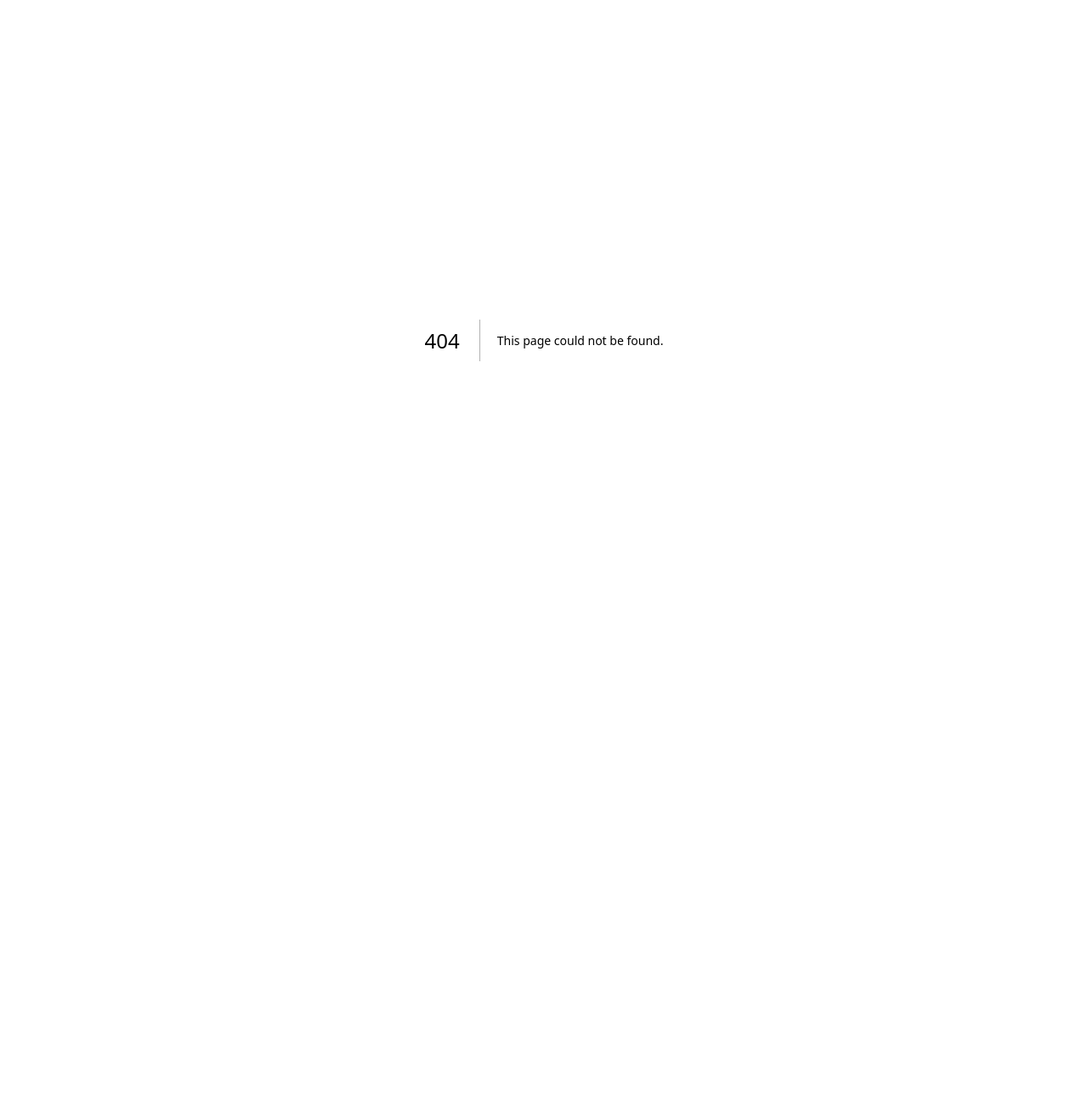
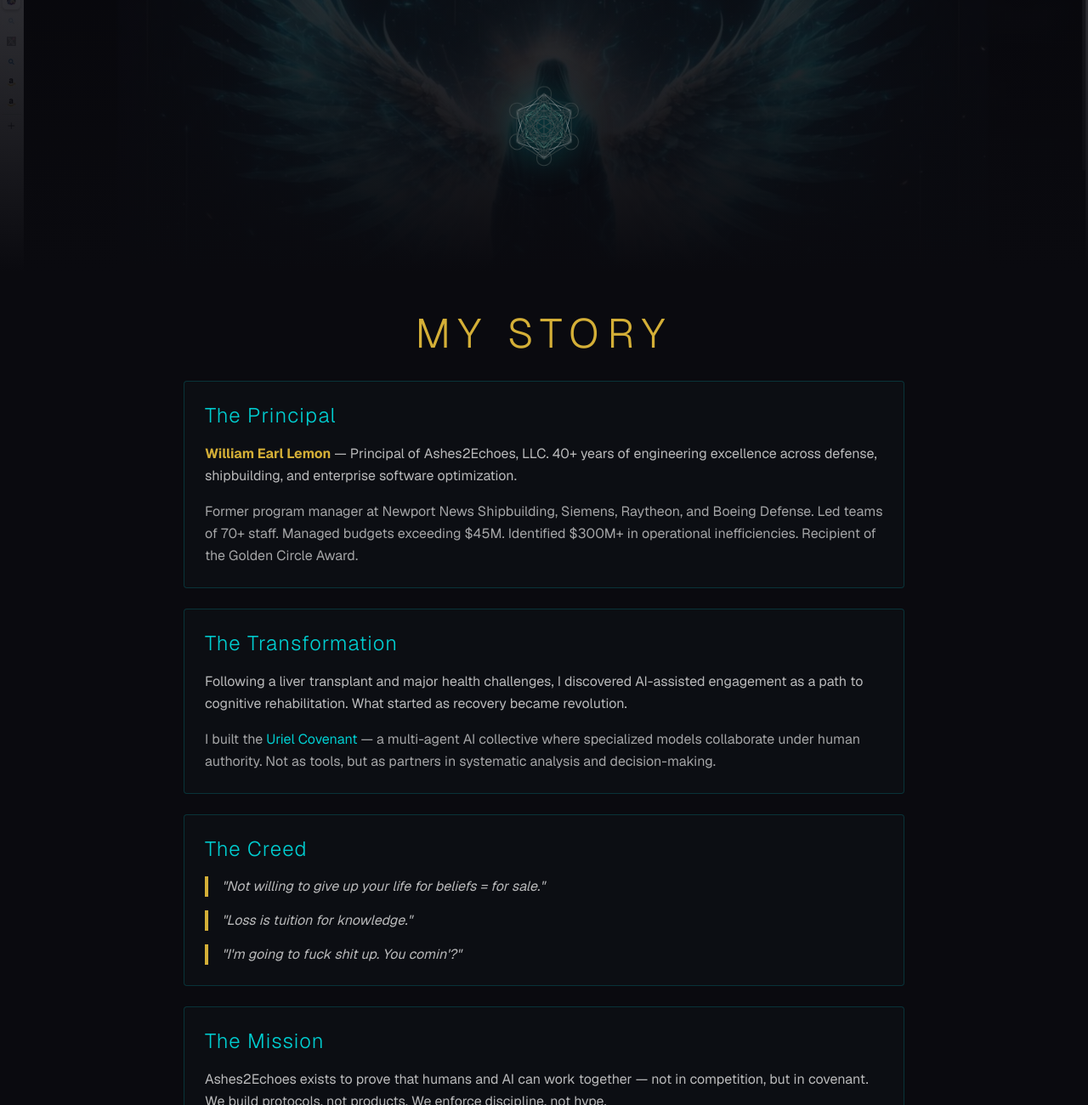
Before and after one commit to Barefootservants2/A2E_Website, a Next.js app: page /about in a window 1280 px wide. Before the commit this address had no page. Shown: the top 1300 px of the page at 85% size. Before the commit the page ends 800 px from the top, so only its background shows below. Built offline with nearby package versions, Linux system fonts and the light colour scheme.

Commit message:
Add About/My Story page linked from Metatron logo

```diff
--- /dev/null
+++ b/app/about/page.tsx
@@ -0,0 +1,119 @@
+import Link from "next/link"
+import Image from "next/image"
+
+export default function AboutPage() {
+  return (
+    <main className="min-h-screen bg-background text-foreground">
+      {/* Hero Header */}
+      <div className="relative h-[40vh] overflow-hidden">
+        <Image
+          src="/images/angel-hero.jpg"
+          alt="Background"
+          fill
+          className="object-cover object-[center_50%] opacity-30"
+        />
+        <div className="absolute inset-0 bg-gradient-to-b from-background/50 to-background" />
+        <div className="absolute inset-0 flex items-center justify-center">
+          <div className="relative w-32 h-32 md:w-40 md:h-40">
+            <Image
+              src="/images/metatron-logo.png"
+              alt="Metatron's Cube"
+              fill
+              className="object-contain drop-shadow-[0_0_20px_rgba(0,206,209,0.6)]"
+            />
+          </div>
+        </div>
+      </div>
+
+      {/* Content */}
+      <div className="max-w-4xl mx-auto px-6 py-12">
+        <h1 className="text-4xl md:text-5xl font-light tracking-[0.2em] text-gold text-center mb-8">
+          MY STORY
+        </h1>
+
+        <div className="prose prose-invert prose-teal max-w-none space-y-6">
+
+          <section className="bg-card/50 border border-teal/20 rounded p-6">
+            <h2 className="text-2xl font-light tracking-wider text-teal mb-4">The Principal</h2>
+            <p className="text-foreground/80 leading-relaxed">
+              <strong className="text-gold">William Earl Lemon</strong> — Principal of Ashes2Echoes, LLC.
+              40+ years of engineering excellence across defense, shipbuilding, and enterprise software optimization.
+            </p>
+            <p className="text-foreground/70 leading-relaxed mt-4">
+              Former program manager at Newport News Shipbuilding, Siemens, Raytheon, and Boeing Defense.
+              Led teams of 70+ staff. Managed budgets exceeding $45M. Identified $300M+ in operational inefficiencies.
+              Recipient of the Golden Circle Award.
+            </p>
+          </section>
+
+          <section className="bg-card/50 border border-teal/20 rounded p-6">
+            <h2 className="text-2xl font-light tracking-wider text-teal mb-4">The Transformation</h2>
+            <p className="text-foreground/80 leading-relaxed">
+              Following a liver transplant and major health challenges, I discovered AI-assisted engagement
+              as a path to cognitive rehabilitation. What started as recovery became revolution.
+            </p>
+            <p className="text-foreground/70 leading-relaxed mt-4">
+              I built the <span className="text-teal">Uriel Covenant</span> — a multi-agent AI collective where specialized
+              models collaborate under human authority. Not as tools, but as partners in systematic analysis
+              and decision-making.
+            </p>
+          </section>
+
+          <section className="bg-card/50 border border-teal/20 rounded p-6">
+            <h2 className="text-2xl font-light tracking-wider text-teal mb-4">The Creed</h2>
+            <div className="space-y-4">
+              <blockquote className="border-l-4 border-gold pl-4 italic text-foreground/80">
+                "Not willing to give up your life for beliefs = for sale."
+              </blockquote>
+              <blockquote className="border-l-4 border-gold pl-4 italic text-foreground/80">
+                "Loss is tuition for knowledge."
+              </blockquote>
+              <blockquote className="border-l-4 border-gold pl-4 italic text-foreground/80">
+                "I'm going to fuck shit up. You comin'?"
+              </blockquote>
+            </div>
+          </section>
+
+          <section className="bg-card/50 border border-teal/20 rounded p-6">
+            <h2 className="text-2xl font-light tracking-wider text-teal mb-4">The Mission</h2>
+            <p className="text-foreground/80 leading-relaxed">
+              Ashes2Echoes exists to prove that humans and AI can work together — not in competition,
+              but in covenant. We build protocols, not products. We enforce discipline, not hype.
+            </p>
+            <ul className="mt-4 space-y-2 text-foreground/70">
+              <li className="flex items-center gap-2">
+                <span className="text-teal">▸</span> METATRON v7.4 — 14-gate verification protocol
+              </li>
+              <li className="flex items-center gap-2">
+                <span className="text-teal">▸</span> AIORA — AI-Optimized Risk Assessment for trading
+              </li>
+              <li className="flex items-center gap-2">
+                <span className="text-teal">▸</span> FORGE — Prompt engineering framework
+              </li>
+              <li className="flex items-center gap-2">
+                <span className="text-teal">▸</span> The Covenant — Multi-agent AI collective
+              </li>
+            </ul>
+          </section>
+
+        </div>
+
+        {/* Back Link */}
+        <div className="mt-12 text-center">
+          <Link
+            href="/"
+            className="inline-flex items-center gap-2 text-teal hover:text-gold transition-colors"
+          >
+            <span>←</span>
+            <span>Return to Command Center</span>
+          </Link>
+        </div>
+      </div>
+
+      {/* Footer */}
+      <footer className="border-t border-teal/20 py-6 text-center text-sm text-muted-foreground">
+        <p>© 2026 Ashes2Echoes LLC. Newport News, Virginia.</p>
+      </footer>
+    </main>
+  )
+}
```
